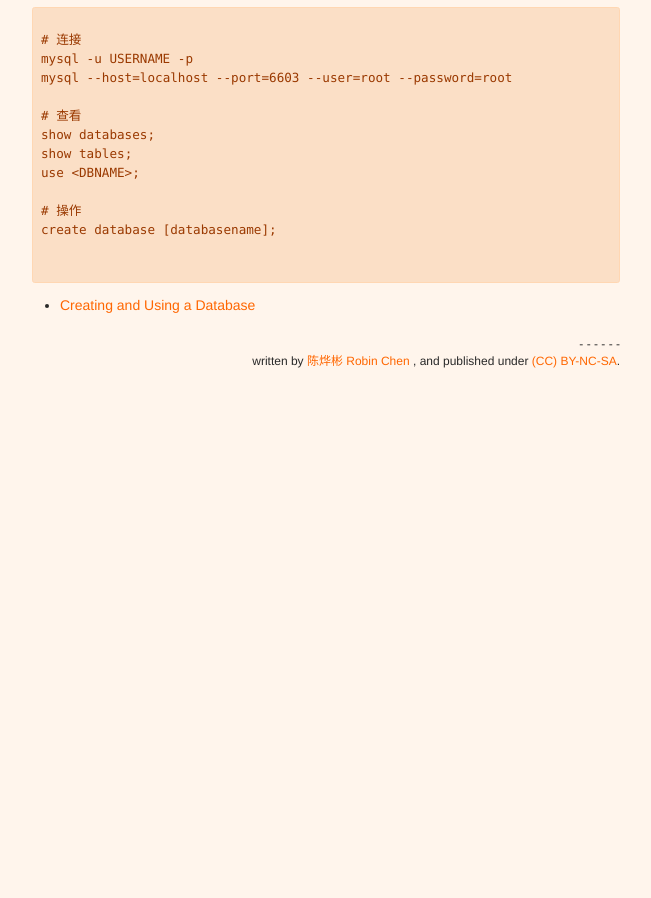
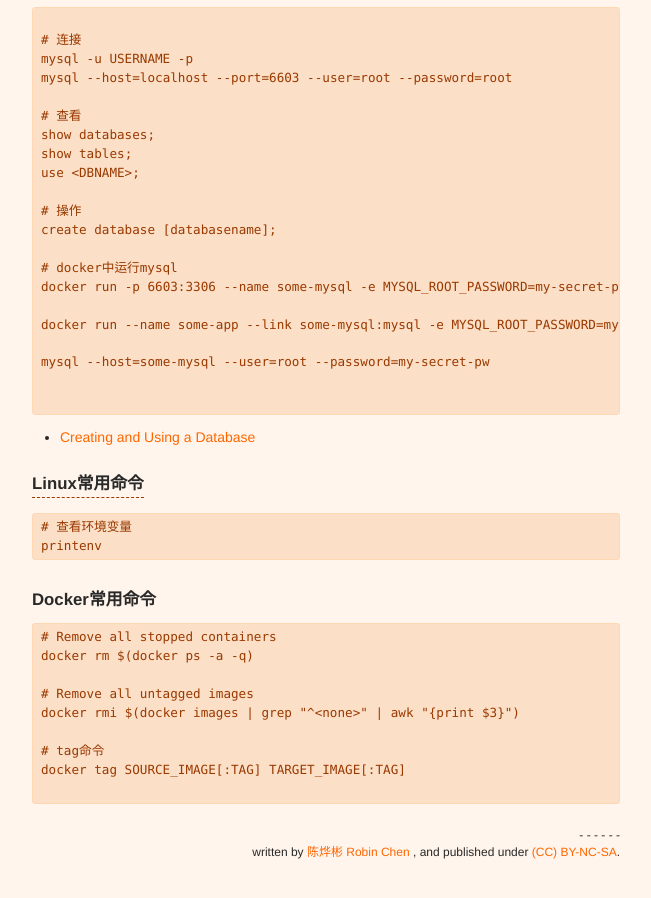
Before and after one commit to xianyuxmu/xianyuxmu.github.io, a Jekyll site: the page built from _posts/2018-07-10-common-commands.md, in a window 1280 px wide and 900 px high, scrolled down 1227 px. Shown: the whole window, without its empty margins (314-965 px from the left). Built offline with Jekyll 4.4.1, drawn with Linux system fonts in a browser that asks for light colours; comment, search, counter and statistics services are not loaded; before the commit the page ends 1665 px from its top, so only the background shows below that.

Commit message:
Daily Reading & Docker常用命令

````diff
--- a/_posts/2018-07-10-common-commands.md
+++ b/_posts/2018-07-10-common-commands.md
@@ -80,7 +80,37 @@ use <DBNAME>;
 # 操作
 create database [databasename];
 
+# docker中运行mysql
+docker run -p 6603:3306 --name some-mysql -e MYSQL_ROOT_PASSWORD=my-secret-pw -d mysql
+
+docker run --name some-app --link some-mysql:mysql -e MYSQL_ROOT_PASSWORD=my-secret-pw -d mysql
+
+mysql --host=some-mysql --user=root --password=my-secret-pw
+
 
 ```
 
 - [Creating and Using a Database](https://dev.mysql.com/doc/refman/5.5/en/database-use.html)
+
+
+### Linux常用命令
+---
+
+``` bash
+# 查看环境变量
+printenv
+```
+
+### Docker常用命令
+
+``` bash
+# Remove all stopped containers
+docker rm $(docker ps -a -q)
+
+# Remove all untagged images
+docker rmi $(docker images | grep "^<none>" | awk "{print $3}")
+
+# tag命令
+docker tag SOURCE_IMAGE[:TAG] TARGET_IMAGE[:TAG]
+
+```
````
Also changed, not shown: _posts/2018-07-10-monthly-reading.md (+4 -0 lines).
